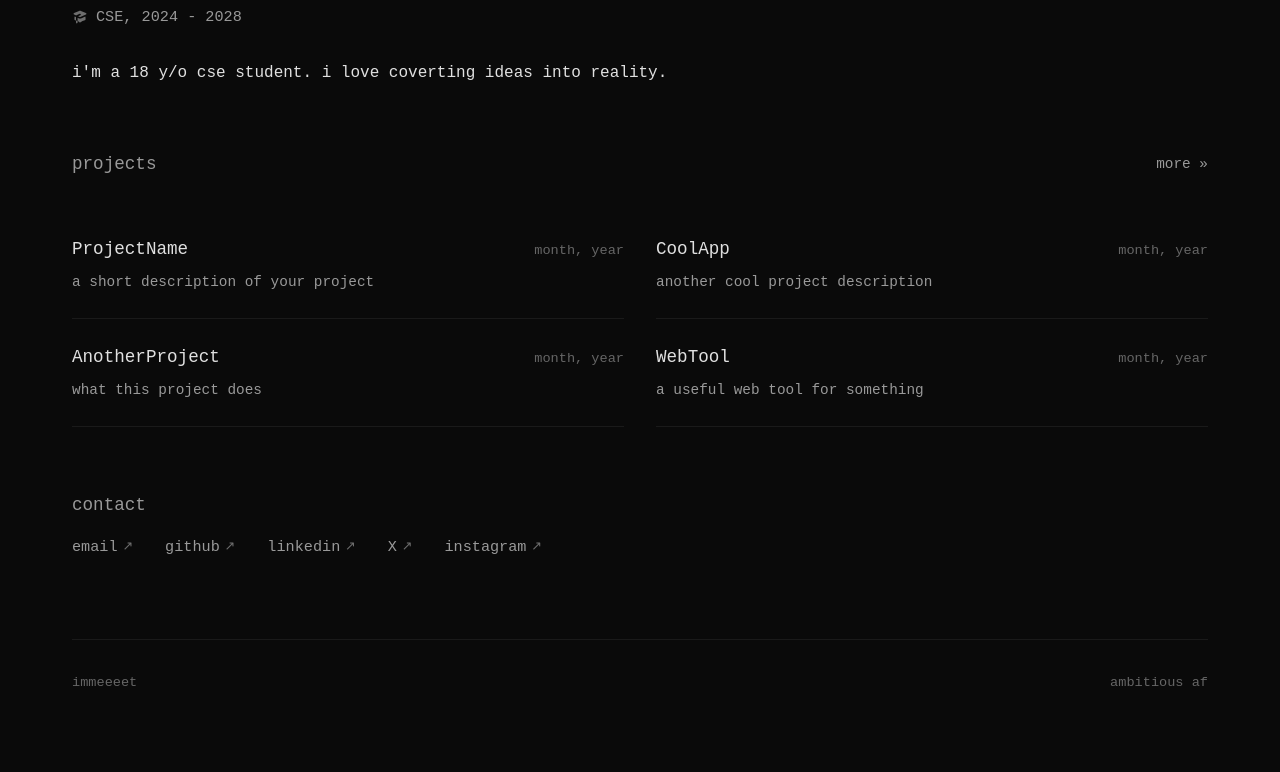
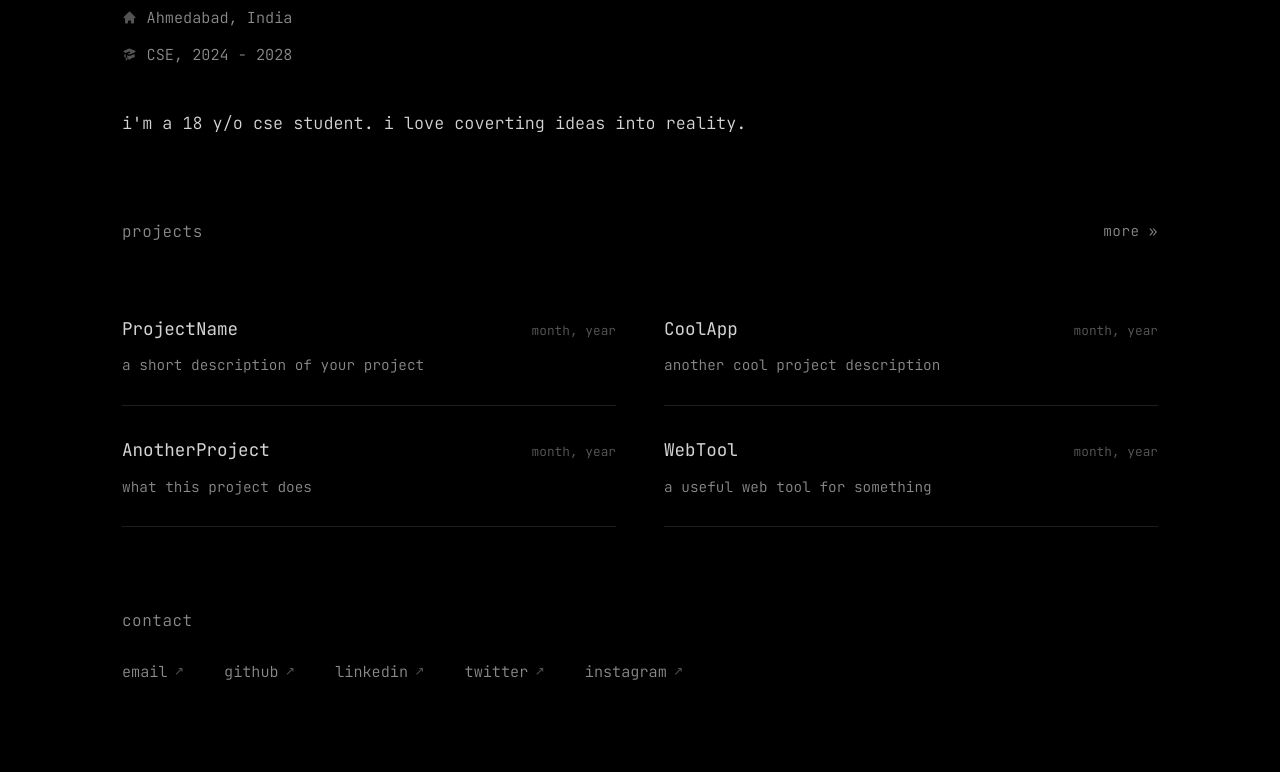
Before and after one commit to immeeeet/portfolio, a plain HTML site: page index.html in a window 1280 px wide. Shown: the part 151-923 px from the top of the page. Before the commit the page ends 893 px from the top, so only its background shows below. Drawn offline with Linux system fonts and the light colour scheme.

Commit message:
an portfolio

```diff
--- a/index.html
+++ b/index.html
@@ -5,6 +5,8 @@
     <meta name="viewport" content="width=device-width, initial-scale=1.0" />
     <title>Your Name - Portfolio</title>
     <style>
+      @import url("https://fonts.googleapis.com/css2?family=JetBrains+Mono:wght@300;400;500&display=swap");
+
       * {
         margin: 0;
         padding: 0;
@@ -12,186 +14,211 @@
       }
 
       body {
-        background: #0a0a0a;
-        color: #e0e0e0;
-        font-family: "Courier New", monospace;
-        line-height: 1.6;
-        padding: 3rem 2rem;
-        max-width: 1200px;
+        background: #000000;
+        color: #d4d4d4;
+        font-family: "JetBrains Mono", "Courier New", monospace;
+        line-height: 1.7;
+        padding: 4rem 2rem;
+        max-width: 1100px;
         margin: 0 auto;
+        font-weight: 300;
       }
 
       header {
-        margin-bottom: 3rem;
+        margin-bottom: 4rem;
       }
 
       h1 {
-        font-size: 2rem;
+        font-size: 2.2rem;
         font-weight: 400;
-        margin-bottom: 1.5rem;
-        color: #fff;
+        margin-bottom: 2rem;
+        color: #ffffff;
+        text-shadow: 0 0 20px rgba(255, 255, 255, 0.3);
+        letter-spacing: -0.5px;
       }
 
       .meta {
         display: flex;
         flex-direction: column;
-        gap: 0.5rem;
+        gap: 0.7rem;
         font-size: 0.95rem;
-        color: #999;
-        margin-bottom: 2rem;
+        color: #8b8b8b;
+        margin-bottom: 2.5rem;
       }
 
       .meta-item {
         display: flex;
         align-items: center;
-        gap: 0.5rem;
+        gap: 0.6rem;
       }
 
       .icon {
-        width: 16px;
-        height: 16px;
-        opacity: 0.7;
+        width: 15px;
+        height: 15px;
+        opacity: 0.6;
       }
 
       .bio {
-        font-size: 1rem;
-        color: #e0e0e0;
-        margin-bottom: 4rem;
-        max-width: 700px;
+        font-size: 1.05rem;
+        color: #d4d4d4;
+        margin-bottom: 5rem;
+        max-width: 750px;
+        line-height: 1.8;
       }
 
       section {
-        margin-bottom: 4rem;
+        margin-bottom: 5rem;
       }
 
       .section-header {
         display: flex;
         justify-content: space-between;
         align-items: center;
-        margin-bottom: 2rem;
+        margin-bottom: 2.5rem;
       }
 
       h2 {
-        font-size: 1.1rem;
-        font-weight: 400;
-        color: #999;
+        font-size: 1rem;
+        font-weight: 300;
+        color: #8b8b8b;
+        letter-spacing: 0.5px;
       }
 
       .more-link {
-        color: #999;
+        color: #8b8b8b;
         text-decoration: none;
         font-size: 0.9rem;
-        transition: color 0.2s;
+        transition: all 0.3s;
+        letter-spacing: 0.5px;
       }
 
       .more-link:hover {
-        color: #fff;
+        color: #ffffff;
+        text-shadow: 0 0 15px rgba(255, 255, 255, 0.5);
       }
 
       .projects-grid {
         display: grid;
-        grid-template-columns: repeat(auto-fit, minmax(300px, 1fr));
-        gap: 2rem;
+        grid-template-columns: repeat(auto-fit, minmax(320px, 1fr));
+        gap: 3rem;
       }
 
       .project-card {
-        padding: 1.5rem 0;
-        border-bottom: 1px solid #1a1a1a;
+        padding: 1.8rem 0;
+        border-bottom: 1px solid #1f1f1f;
         cursor: pointer;
         transition: all 0.3s ease;
       }
 
       .project-card:hover {
-        transform: translateX(5px);
+        transform: translateX(8px);
+        border-bottom-color: #2f2f2f;
       }
 
       .project-card:hover .project-title {
-        color: #fff;
+        color: #ffffff;
+        text-shadow: 0 0 20px rgba(255, 255, 255, 0.4);
       }
 
       .project-header {
         display: flex;
         justify-content: space-between;
         align-items: baseline;
-        margin-bottom: 0.5rem;
+        margin-bottom: 0.6rem;
+        gap: 1rem;
       }
 
       .project-title {
         font-size: 1.1rem;
         font-weight: 400;
-        color: #e0e0e0;
-        transition: color 0.2s;
+        color: #d4d4d4;
+        transition: all 0.3s;
       }
 
       .project-date {
-        font-size: 0.85rem;
-        color: #666;
+        font-size: 0.8rem;
+        color: #5a5a5a;
+        white-space: nowrap;
       }
 
       .project-desc {
         font-size: 0.9rem;
-        color: #999;
+        color: #8b8b8b;
+        line-height: 1.6;
       }
 
       .contact {
         display: flex;
         flex-wrap: wrap;
-        gap: 2rem;
-        margin-top: 1rem;
+        gap: 2.5rem;
+        margin-top: 1.5rem;
       }
 
       .contact-link {
-        color: #999;
+        color: #8b8b8b;
         text-decoration: none;
         font-size: 0.95rem;
         display: flex;
         align-items: center;
-        gap: 0.3rem;
-        transition: color 0.2s;
+        gap: 0.4rem;
+        transition: all 0.3s;
       }
 
       .contact-link:hover {
-        color: #fff;
+        color: #ffffff;
+        text-shadow: 0 0 15px rgba(255, 255, 255, 0.5);
       }
 
       .arrow {
-        font-size: 0.8rem;
-        opacity: 0.7;
+        font-size: 0.75rem;
+        opacity: 0.6;
+        transition: all 0.3s;
+      }
+
+      .contact-link:hover .arrow {
+        opacity: 1;
+        transform: translate(2px, -2px);
       }
 
       footer {
-        margin-top: 5rem;
-        padding-top: 2rem;
-        border-top: 1px solid #1a1a1a;
+        margin-top: 6rem;
+        padding-top: 2.5rem;
+        border-top: 1px solid #1f1f1f;
         display: flex;
         justify-content: space-between;
         align-items: center;
-        color: #666;
+        color: #5a5a5a;
         font-size: 0.85rem;
       }
 
       .made-with {
         display: flex;
         align-items: center;
-        gap: 0.3rem;
+        gap: 0.4rem;
+      }
+
+      .made-with span:last-child {
+        color: #ff6b6b;
+        text-shadow: 0 0 10px rgba(255, 107, 107, 0.5);
       }
 
       @media (max-width: 768px) {
         body {
-          padding: 2rem 1.5rem;
+          padding: 2.5rem 1.5rem;
         }
 
         h1 {
-          font-size: 1.5rem;
+          font-size: 1.8rem;
         }
 
         .projects-grid {
           grid-template-columns: 1fr;
+          gap: 2rem;
         }
 
         .contact {
           flex-direction: column;
-          gap: 1rem;
+          gap: 1.2rem;
         }
 
         footer {
@@ -199,6 +226,11 @@
           gap: 1rem;
           text-align: center;
         }
+      }
+
+      /* Smooth transitions */
+      * {
+        transition: color 0.3s ease, text-shadow 0.3s ease;
       }
     </style>
   </head>
@@ -277,7 +309,7 @@
     <section>
       <h2>contact</h2>
       <div class="contact">
-        <a href="meet2106p  @email.com" class="contact-link">
+        <a href="meet2106p@email.com" class="contact-link">
           email <span class="arrow">↗</span>
         </a>
         <a
@@ -295,7 +327,7 @@
           linkedin <span class="arrow">↗</span>
         </a>
         <a href="https://x.com/immeeeet" class="contact-link" target="_blank">
-          X <span class="arrow">↗</span>
+          twitter <span class="arrow">↗</span>
         </a>
         <a
           href="https://instagram.com/immeeeet"
@@ -306,31 +338,12 @@
         </a>
       </div>
     </section>
-    <!-- e -->
+
     <footer>
       <span>immeeeet</span>
       <div class="made-with">
         <span>ambitious af</span>
       </div>
     </footer>
-
-    <script type="text/javascript">
-      (function (l) {
-        if (l.search[1] === "/") {
-          var decoded = l.search
-            .slice(1)
-            .split("&")
-            .map(function (s) {
-              return s.replace(/~and~/g, "&");
-            })
-            .join("?");
-          window.history.replaceState(
-            null,
-            null,
-            l.pathname.slice(0, -1) + decoded + l.hash
-          );
-        }
-      })(window.location);
-    </script>
   </body>
 </html>
```
